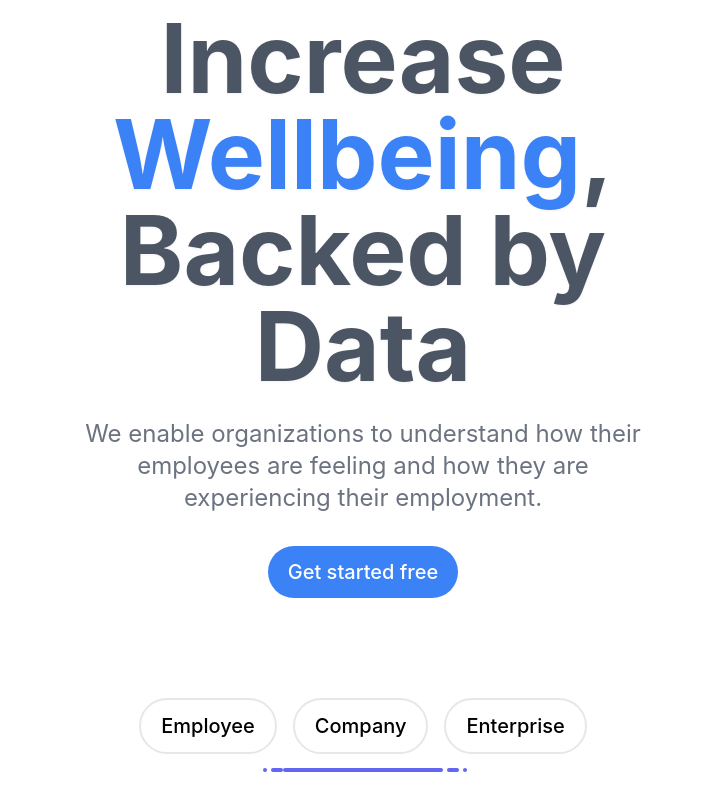
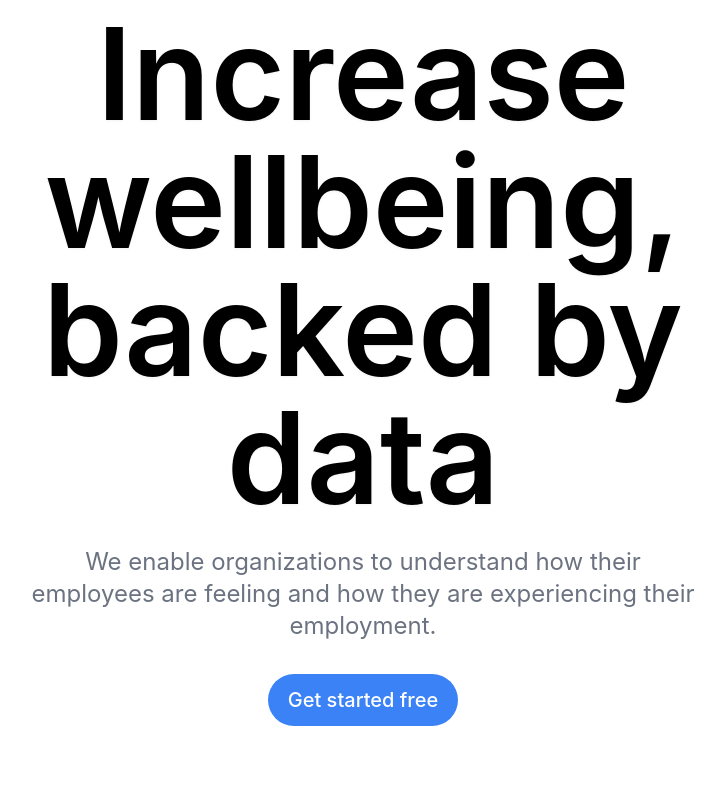
Before and after one commit to soneoso/wenite-website-2023, a Nuxt app in the folder wenite-website/: page / in a window 1280 px wide. Shown: the part 240-1040 px from the top of the page, without its empty margins (277-1002 px from the left). Built offline with nearby package versions, Linux system fonts and the light colour scheme.

Commit message:
Changes - features - header - product - testis

```diff
--- a/wenite-website/components/home/Features.vue
+++ b/wenite-website/components/home/Features.vue
@@ -1,8 +1,8 @@
 <template>
             <div class="flex justify-center items-center">
-            <img src="~/assets/images/header-rightside.png" alt="">
+            <!-- <img src="~/assets/images/header-rightside.png" alt=""> -->
             </div>
-    <div class="max-w-screen-2xl rounded-3xl mx-auto bg-slate-50 shadow-2xl p-32 text-gray-600">
+    <div class="max-w-screen-2xl rounded-3xl mx-auto bg-white shadow-2xl p-32 text-gray-600">
             <div class="text-cente text-center max-w-xl mx-auto py-16">
                 <h1 class="text-6xl font-bold py-8 max-w-xl">Powered by Human Rescourses, People, Data</h1>
                 <p class="text-gray-500 dark:text-gray-600 md:text-xl">A data-first platform that centralizes all wellbeing content, services and insights</p>
--- a/wenite-website/components/home/Header.vue
+++ b/wenite-website/components/home/Header.vue
@@ -1,9 +1,9 @@
 <template>
 <header class="">
     <div class="container mx-auto px-6 py-24 text-center flex bg-white">
-        <div class="mx-auto max-w-xl">
-            <h1 class="opacity-100 drop-shadow-sm shadow-black  text-3xl font-bold text-gray-600 md:text-8xl">
-                Increase <span class="text-blue-500">Wellbeing</span>, Backed by <span class="text-gray-600 ">Data</span>
+        <div class="mx-auto max-w-2xl ">
+            <h1 class="opacity-100 drop-shadow-sm shadow-black text-3xl font-semibold  md:text-9xl">
+                Increase <span class="text-">wellbeing</span>, backed by <span class=" ">data</span>
             </h1>
                 <p class="mt-6 text-gray-500 dark:text-gray-600 md:text-2xl">
                     We enable organizations to understand how their employees are feeling
@@ -14,7 +14,6 @@
                     >Get started free
                 </button>
             </nuxt-link>
-
         </div>
     </div>
 </header>
--- a/wenite-website/components/home/ProductPlacement.vue
+++ b/wenite-website/components/home/ProductPlacement.vue
@@ -4,13 +4,6 @@
                 <button type="button" class="nav-btn-login">Company</button>
                 <button type="button" class="nav-btn-login">Enterprise</button>
             </div>
-                <div class="text-center -10">
-                    <span class="inline-block w-1 h-1 rounded-full bg-indigo-500 ml-1"></span>
-                    <span class="inline-block w-3 h-1 rounded-full bg-indigo-500 ml-1"></span>
-                    <span class="inline-block w-40 h-1 rounded-full bg-indigo-500"></span>
-                    <span class="inline-block w-3 h-1 rounded-full bg-indigo-500 ml-1"></span>
-                    <span class="inline-block w-1 h-1 rounded-full bg-indigo-500 ml-1"></span>
-                </div>
     <div class="flex justify-center content-center py-8">
         <img src="~/assets/images/Group1.png" class="lg:max-w-screen-xl xl:max-w-screen-2xl"/>
     </div>
--- a/wenite-website/components/home/Testimonials.vue
+++ b/wenite-website/components/home/Testimonials.vue
@@ -1,6 +1,6 @@
 <template>
 <div class="min-w-screen min-h-screen flex items-center justify-center py-5">
-    <div class="w-full bg-white border-t border-b border-gray-200 px-5 py-16 md:py-24 text-gray-800">
+    <div class="w-full bg-white  border-gray-200 px-5 py-16 md:py-24 text-gray-800">
         <div class="w-full max-w-6xl mx-auto">
             <div class="text-center max-w-xl mx-auto">
                 <h1 class="text-6xl md:text-7xl font-bold mb-5 text-gray-600">What people <br>are saying.</h1>
@@ -78,7 +78,7 @@
                     </div>
                     </div>
                 </div>
-                 <div class="px-3 md:w-1/3">
+                <div class="px-3 md:w-1/3">
                     <div class="w-full mx-auto rounded-full bg-white border border-gray-200 p-5 text-gray-800 font-light mb-6">
                     <div class="p-8">
                         <div class="w-full flex mb-4 items-center">
@@ -117,9 +117,7 @@
 </template>
 
 <script>
-    export default {
 
-    }
 </script>
 
 <style scoped>
```
